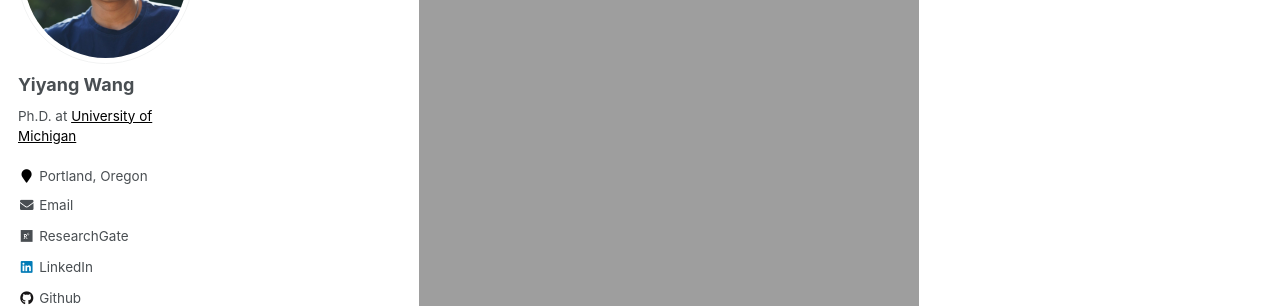
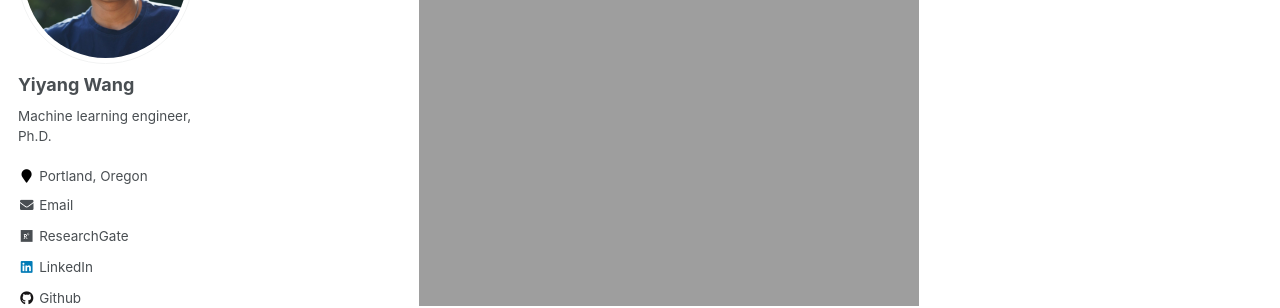
Before and after one commit to yiyangwan/yiyangwan.github.io, a Jekyll site: the page built from _pages/about.md, in a window 1280 px wide. Shown: the part 229-537 px from the top of the page. Built offline with Jekyll 4.4.1, drawn with Linux system fonts in a browser that asks for light colours.

Commit message:
Update _config.yml

```diff
--- a/_config.yml
+++ b/_config.yml
@@ -82,7 +82,7 @@ analytics:
 author:
   name             : "Yiyang Wang"
   avatar           : "yiyangwang_1.JPG"
-  bio              : "Ph.D. at <a style='color: black;' href='https://umich.edu/'>University of Michigan</a>"
+  bio              : "Machine learning engineer, Ph.D."
   location         : "Portland, Oregon"
   employer         :
   pubmed           : # "https://www.ncbi.nlm.nih.gov/pubmed/?term=john+snow"
```
